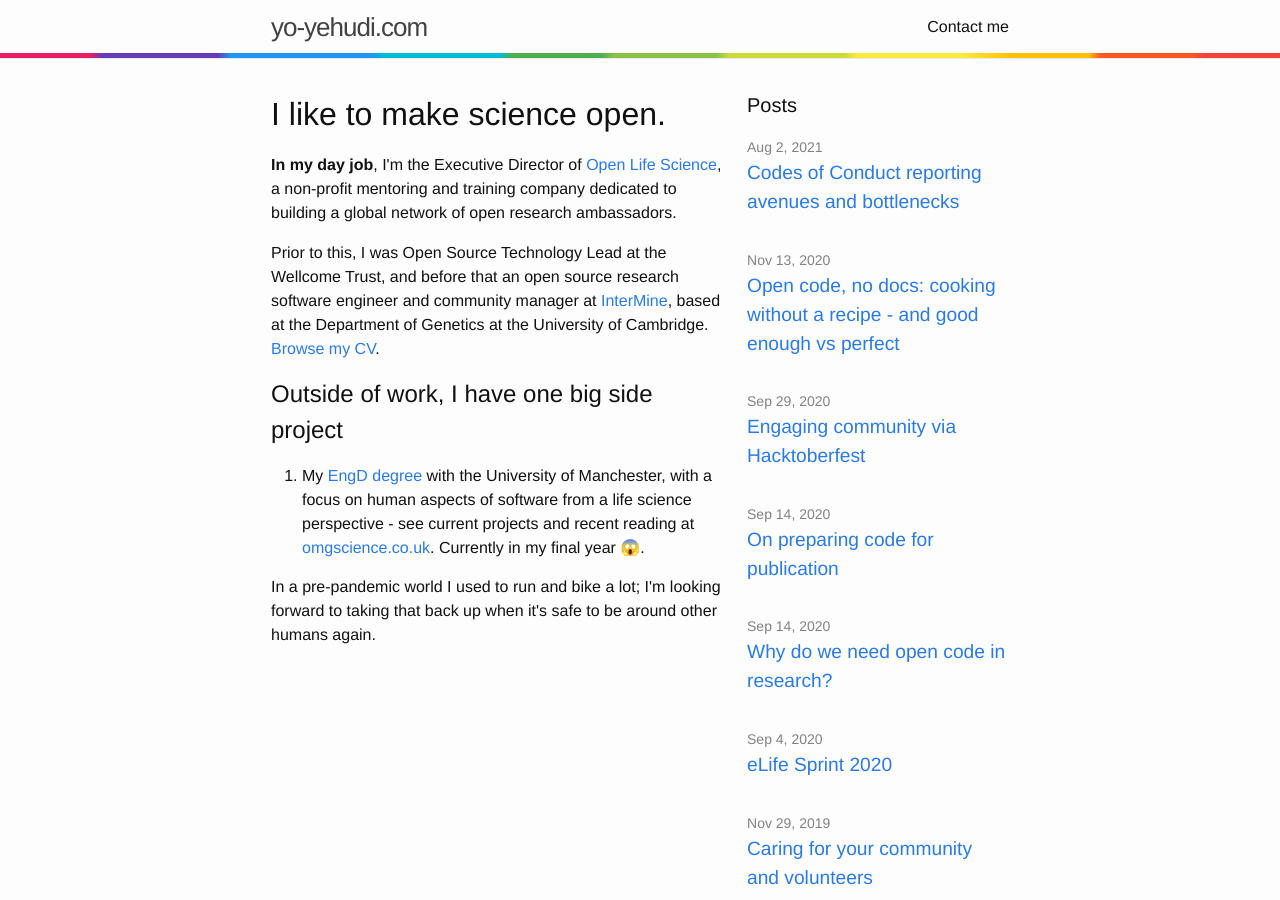
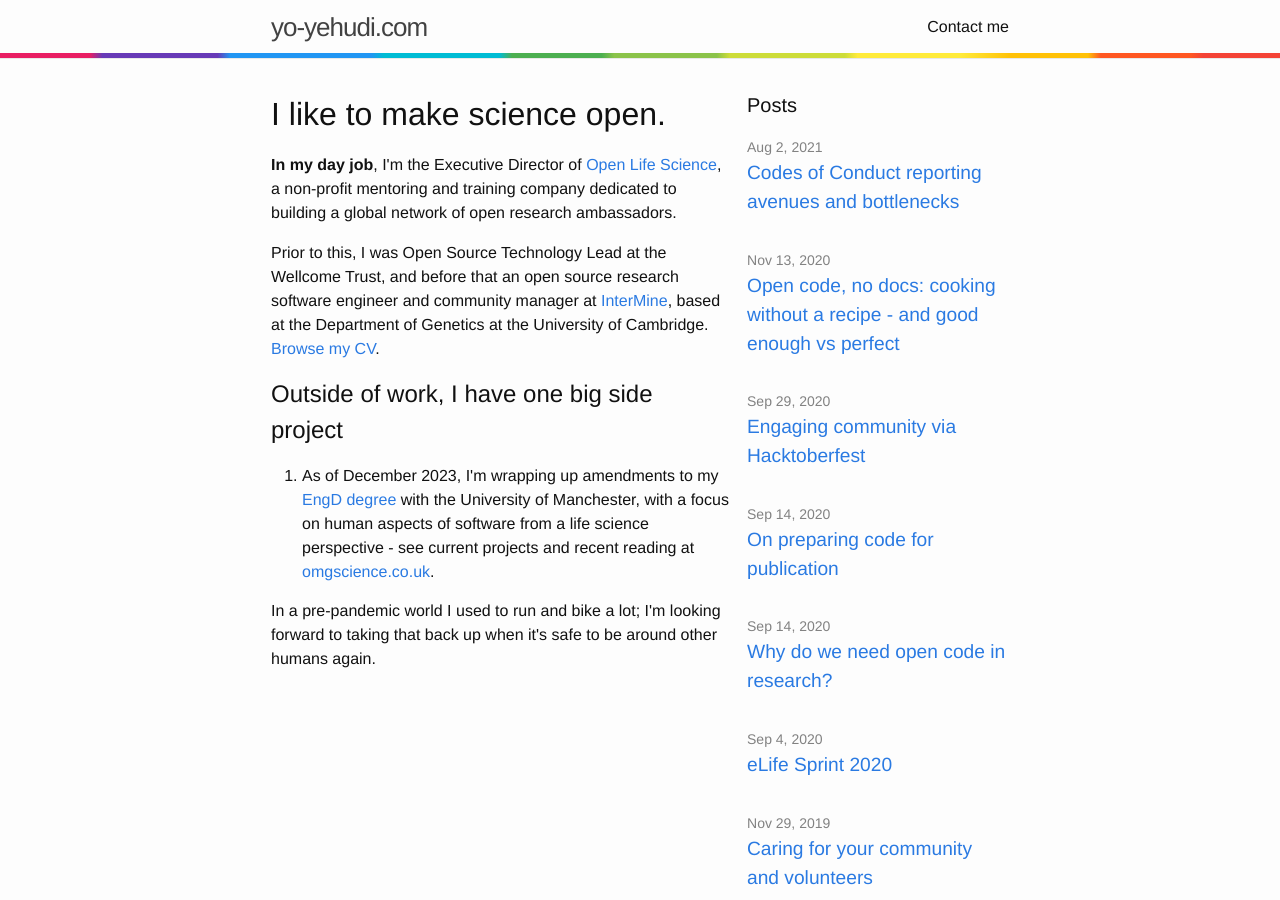
Before and after one commit to yochannah/yo-yehudi.com, a Jekyll site: the page built from index.md, in a window 1280 px wide and 900 px high. Built offline with Jekyll 4.4.1, drawn with Linux system fonts in a browser that asks for light colours.

Commit message:
update learning status

```diff
--- a/_layouts/home.html
+++ b/_layouts/home.html
@@ -14,7 +14,7 @@ layout: default
             <h2>Outside of work, I have one big side project</h2>
 
             <ol>
-              <li> My <a href="https://www.research.manchester.ac.uk/portal/yochannah.yehudi-postgrad.html">EngD degree</a> with the University of Manchester, with a focus on human aspects of software from a life science perspective - see current projects and recent reading at <a href="http://omgscience.co.uk/projects/">omgscience.co.uk</a>. Currently in my final year 😱.</li>
+              <li> As of December 2023, I'm wrapping up amendments to my <a href="https://www.research.manchester.ac.uk/portal/yochannah.yehudi-postgrad.html">EngD degree</a> with the University of Manchester, with a focus on human aspects of software from a life science perspective - see current projects and recent reading at <a href="http://omgscience.co.uk/projects/">omgscience.co.uk</a>. </li>
             </ol>
 
             <p>In a pre-pandemic world I used to run and bike a lot; I'm looking forward to taking that back up when it's safe to be around other humans again.</p>
```
